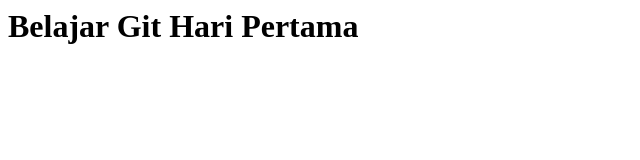
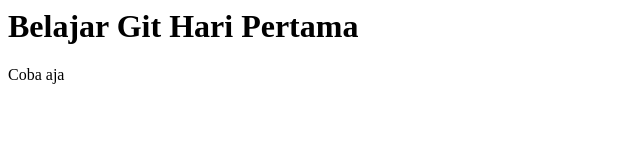
Before and after one commit to gulaicincang/belajar-git, a plain HTML site: page index.html in a window 1280 px wide. Shown: the full height of the page, 0-640 px from the left. Drawn offline with Linux system fonts and the light colour scheme.

Commit message:
Update content

```diff
--- a/index.html
+++ b/index.html
@@ -7,5 +7,7 @@
 </head>
 <body>
   <h1>Belajar Git Hari Pertama</h1>
+
+  <p>Coba aja</p>
 </body>
 </html>
```
